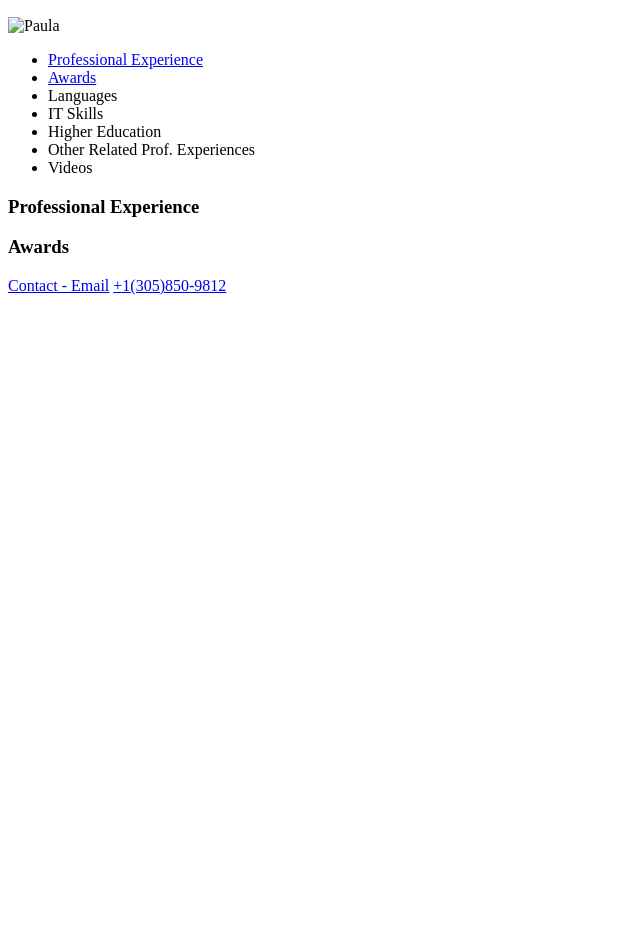
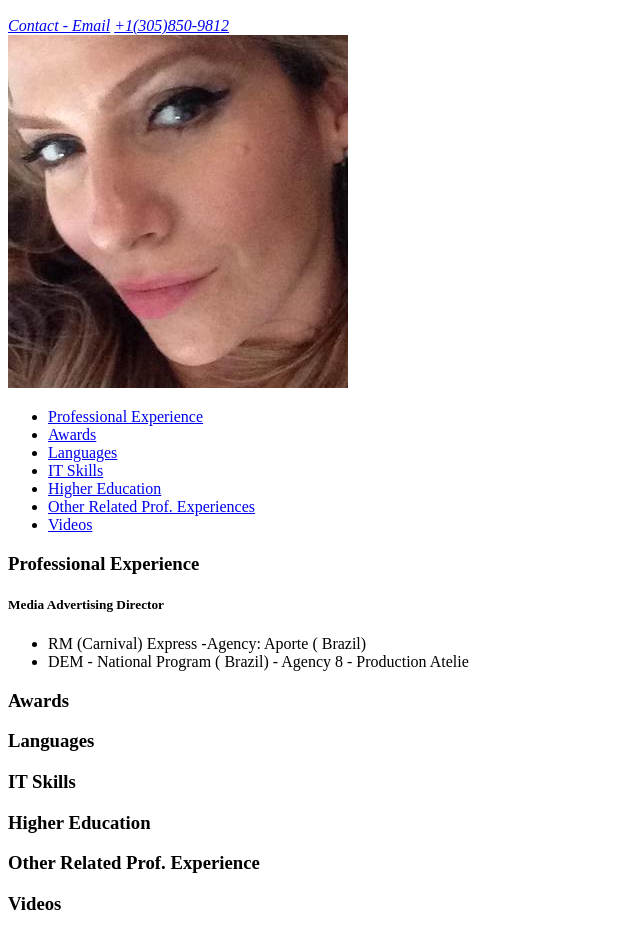
Before and after one commit to paulapessoademelo/paulapessoademelo.github.io, a plain HTML site: page resume.html in a window 1280 px wide. Shown: the part 110-1044 px from the top of the page, without its empty margins (0-640 px from the left). Before the commit the page ends 800 px from the top, so only its background shows below. Drawn offline with Linux system fonts and the light colour scheme.

Commit message:
I added jpg

```diff
--- a/resume.html
+++ b/resume.html
@@ -11,16 +11,23 @@
     <header>
         <h1>PAULA PESSOA DE MELO</h1>
           <h2>Filmmaker  & Editor</h2>
-                <img src="RostoPaula.jpg" alt="Paula">
+          <address>
+            <a href="mailto:paulapessoademelo@gmail.com">Contact - Email</a>
+
+            <a href="+1(305)850-9812">+1(305)850-9812</a>
+          </address>
+
+
+                <img src="rostopaula.jpg" alt="paula">
         <nav>
             <ul>
               <li><a href="#prof">Professional Experience</a></li>
-              <li><a href="#Aw">Awards</a></li>
-              <li>Languages</li>
-              <li>IT Skills</li>
-              <li>Higher Education</li>
-              <li>Other Related Prof. Experiences</li>
-              <li>Videos</li>
+              <li><a href="#aw">Awards</a></li>
+              <li><a href="#lan">Languages</a></li>
+              <li><a href="#it">IT Skills</a></li>
+              <li><a href="#edu">Higher Education</a></li>
+              <li><a href="#other">Other Related Prof. Experiences</a></li>
+              <li><a href="vi">Videos</a></li>
             </ul>
         </nav>
     </header>
@@ -28,27 +35,47 @@
     <main>
       <section>
         <h3 id="prof">Professional Experience</h3>
+        <h5>Media Advertising Director </h5>
+          <ul>
+            <li>RM (Carnival) Express -Agency: Aporte ( Brazil)</li>
+            <li>DEM - National Program ( Brazil) - Agency 8 - Production Atelie</li>
+          </ul>
+
         <p></p>
-        <h3 id="Aw">Awards</a></h3>
+      </section>
+
+      <section>
+        <h3 id="aw">Awards</h3>
         <p></p>
+      </section>
 
-    </section>
+      <section>
+        <h3 id="lan">Languages</h3>
+        <p></p>
+     </section>
 
-    <section>
-
-    </section>
-    </main>
+      <section>
+         <h3 id="it">IT Skills</h3>
+         <p></p>
+      </section>
 
 
+        <section>
+          <h3 id="edu">Higher Education</h3>
+          <p></p>
+        </section>
 
+       <section>
+         <h3 id="other">Other Related Prof. Experience</h3>
+         <p></p>
+      </section>
 
-  <a href="mailto:paulapessoademelo@gmail.com">Contact - Email</a>
+      <section>
+        <h3 id="vi">Videos</h3>
+        <p></p>
+      </section>
 
-  <a href="+1(305)850-9812">+1(305)850-9812</a>
-
-
-
-
+    </main>
 
 
 
```
Also changed, not shown: rostopaula.JPG (added).
